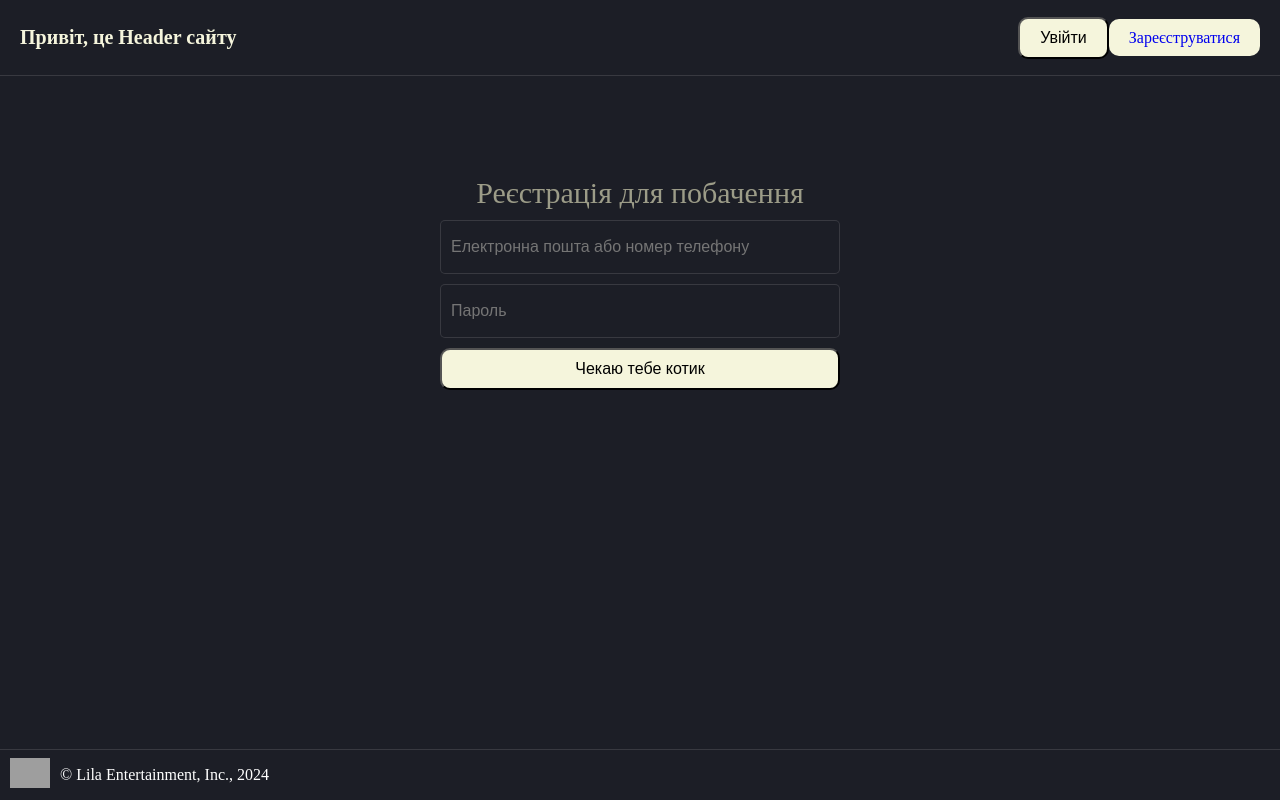
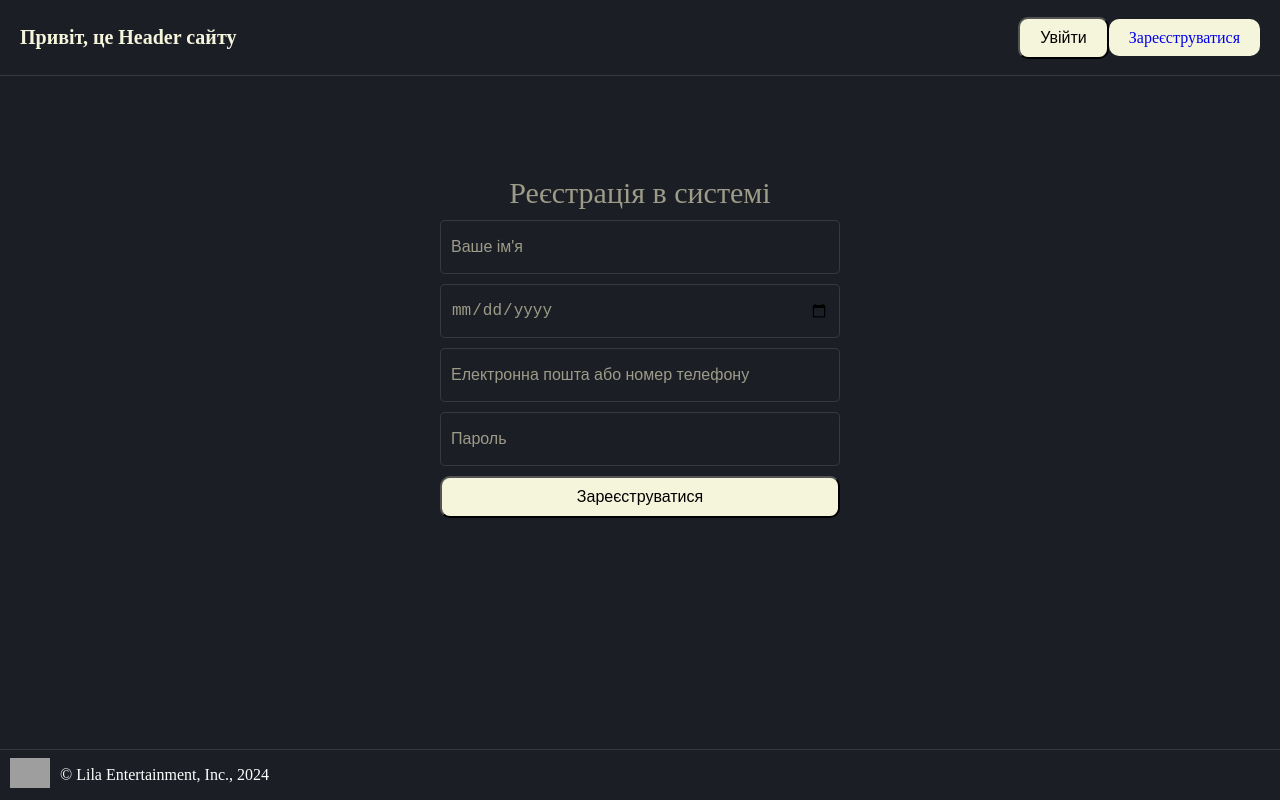
Before and after one commit to EXDIN/myprojet, a React (Vite) app: page /registration in a window 1280 px wide. Built offline with nearby package versions, Linux system fonts and the light colour scheme; data requests are answered from the project's data file; grey boxes are pictures that could not be loaded.

Commit message:
add registration

```diff
--- /dev/null
+++ b/db.json
@@ -0,0 +1,25 @@
+{
+  "users": [
+    {
+      "id": 1,
+      "name": "John Doe",
+      "age": 30,
+      "email": "john@gmail.com",
+      "password": 123456789
+    },
+    {
+      "id": "0b85",
+      "name": "Джо",
+      "age": "1990-01-01",
+      "email": "djo@mail.com",
+      "password": "1234567899"
+    },
+    {
+      "id": "2196",
+      "name": "Albert",
+      "age": "2000-01-01",
+      "email": "qwe@qwe.com",
+      "password": "john@gmail.com"
+    }
+  ]
+}
--- a/src/registrationpage/Registration.tsx
+++ b/src/registrationpage/Registration.tsx
@@ -1,16 +1,58 @@
+import { useEffect, useState } from "react";
 import Footer from "../components/footer/Footer";
 import Header from "../components/header/Header";
 import style from "./registration.module.css"
 
+type UserData = {
+  name: string,
+  age: string,
+  email: string,
+  password: string
+}
+
+const emptyUserData: UserData = {
+  name: "",
+  age: "",
+  email: "",
+  password: ""
+}
+
 export default function Registration() {
+  const [userData, setUserData] = useState<UserData>(emptyUserData)
+  const [currentUsersEmails, setCurrentUsersEmails] = useState<string[]>([])
+
+  useEffect(() => {
+    fetch("http://localhost:3005/users")
+    .then(response => response.json())
+    .then(users => {
+      const emails = users.map((user: UserData) => {return user.email})
+      setCurrentUsersEmails(emails)
+    })
+  }, [])
+
+  const createUser = () => {
+    if (currentUsersEmails.indexOf(userData.email) === -1) {
+      fetch("http://localhost:3005/users", {
+        method: "POST",
+        headers: {'Content-Type': "application/json"},
+        body: JSON.stringify(userData)
+      })
+      alert("Ви успішно зареєстровані!\nАвторизуйтесь в системі")
+    } else {
+      alert("Користувач з даним EMAIL вже існує в системі!")
+    }
+  }
+
   return (
     <>
       <Header/>
-      <form className={style.regForm}>
-        <text>Реєстрація для побачення</text>
-        <input type="email" id="email" className={style.inputs} placeholder="Електронна пошта або номер телефону" required/>
-        <input type="password" id="password" className={style.inputs} placeholder="Пароль" required/>
-        <button type="submit" className={style.subbutton}>Чекаю тебе котик</button>
+      <form className={style.regForm} onSubmit={createUser}>
+        <text>Реєстрація в системі</text>
+        <input type="text" id="name" className={style.inputs} placeholder="Ваше ім'я" required onChange={(e) => setUserData({...userData, name: e.currentTarget.value})}/>
+        <input type="date" id="birthDate" className={style.inputs} placeholder="Ваше ім'я" required onChange={(e) => setUserData({...userData, age: e.currentTarget.value})}/>
+        <input type="email" id="email" className={style.inputs} placeholder="Електронна пошта або номер телефону" required onChange={(e) => setUserData({...userData, email: e.currentTarget.value})}/>
+        <input type="password" id="password" className={style.inputs} placeholder="Пароль" required onChange={(e) => setUserData({...userData, password: e.currentTarget.value})}/>
+        <button type="submit" className={style.subbutton}>Зареєструватися</button>
       </form>
       <Footer/>
     </>
--- a/src/registrationpage/registration.module.css
+++ b/src/registrationpage/registration.module.css
@@ -9,7 +9,6 @@
     font-size: 30px;
     width: 400px;
     color: rgb(156, 156, 136);
-    border-color: beige;
 }
 
 .inputs {
@@ -19,10 +18,15 @@
     font-size: 16px;
     border-radius: 5px;
     padding: 1px 10px;
+    color: rgb(156, 156, 136);
+}
+
+.inputs::placeholder {
+    color: rgb(156, 156, 136);
 }
 
 .inputs:hover {
-    border-color: beige;
+    border-color: rgb(245, 245, 245);
 }
 
 .regForm text {
```
